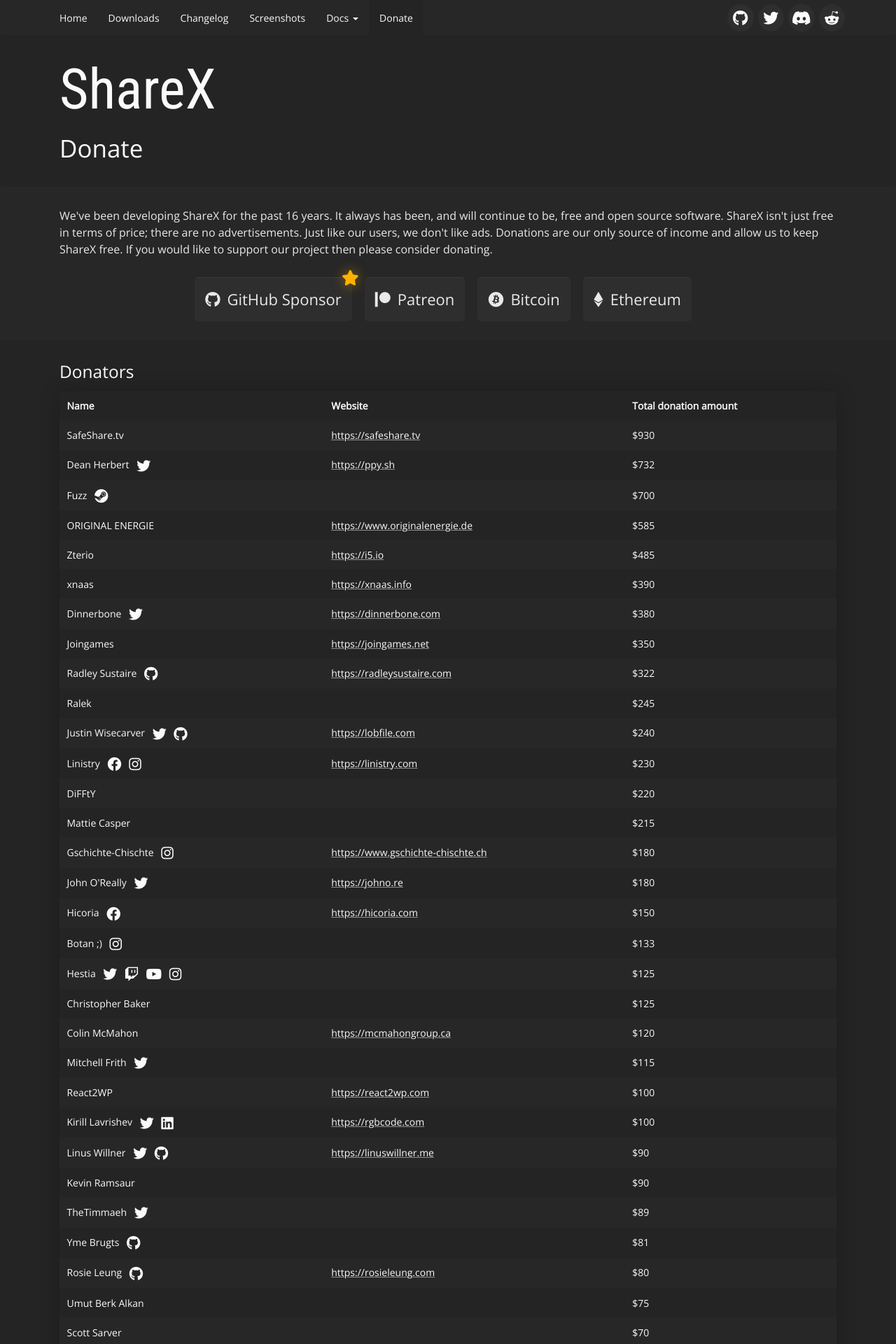
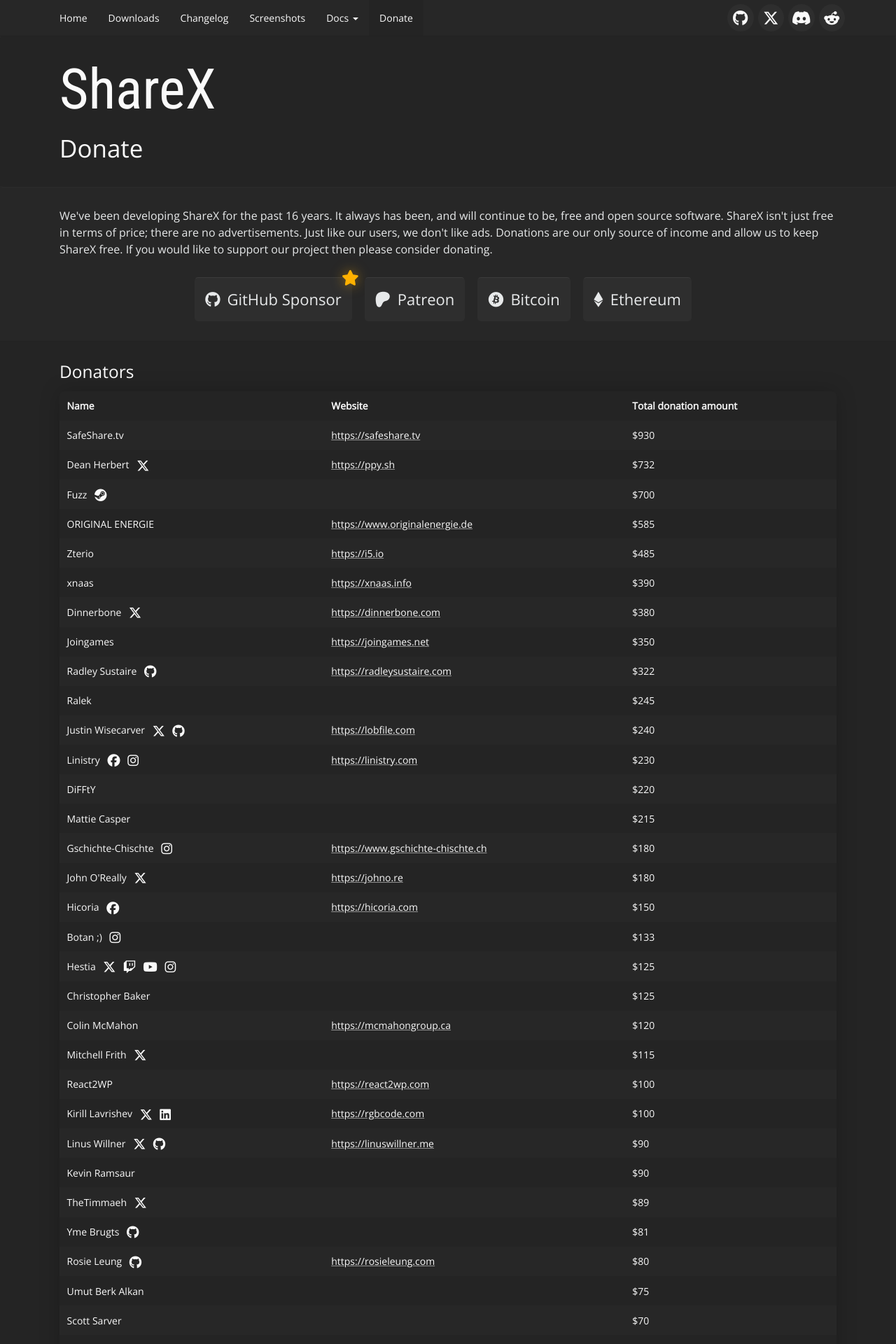
Before and after one commit to ShareX/sharex.github.io, a Jekyll site: the page built from donate.html, in a window 1280 px wide. Shown: the top 1920 px of the page at 70% size. Built offline with Jekyll 4.4.1, drawn with Linux system fonts in a browser that asks for light colours.

Commit message:
Rename Twitter to X & update logo

```diff
--- a/_includes/footer.html
+++ b/_includes/footer.html
@@ -2,8 +2,8 @@
     <div>
         <a class="shields" href="https://github.com/ShareX/ShareX/stargazers" data-toggle="tooltip" data-placement="top" title="GitHub">
             <img src="https://img.shields.io/github/stars/ShareX/ShareX?label=Star&style=social" alt="GitHub" /></a>
-        <a class="shields" href="https://twitter.com/intent/follow?screen_name=ShareX" data-toggle="tooltip" data-placement="top" title="Twitter">
-            <img src="https://img.shields.io/twitter/follow/ShareX" alt="Twitter" /></a>
+        <a class="shields" href="https://twitter.com/intent/follow?screen_name=ShareX" data-toggle="tooltip" data-placement="top" title="X">
+            <img src="https://img.shields.io/twitter/follow/ShareX" alt="X" /></a>
         <a class="shields" href="https://discord.gg/ShareX" data-toggle="tooltip" data-placement="top" title="Discord">
             <img src="https://img.shields.io/discord/194170124859736065?label=Join&logo=Discord&style=social" alt="Discord" /></a>
         <a class="shields" href="https://www.reddit.com/r/sharex" data-toggle="tooltip" data-placement="top" title="Reddit">
--- a/_includes/navbar.html
+++ b/_includes/navbar.html
@@ -34,13 +34,13 @@
 
             <ul class="navbar-nav nav-links">
                 <li class="nav-item"><a class="nav-link" href="{{ site.github }}" data-toggle="tooltip" data-placement="bottom" title="GitHub">
-                        <i class="fab fa-github fa-fw"></i></a></li>
-                <li class="nav-item"><a class="nav-link" href="https://twitter.com/{{ site.twitter }}" data-toggle="tooltip" data-placement="bottom" title="Twitter">
-                        <i class="fab fa-twitter fa-fw"></i></a></li>
+                        <i class="fa-brands fa-github fa-fw"></i></a></li>
+                <li class="nav-item"><a class="nav-link" href="https://twitter.com/{{ site.twitter }}" data-toggle="tooltip" data-placement="bottom" title="X">
+                        <i class="fa-brands fa-x-twitter fa-fw"></i></a></li>
                 <li class="nav-item"><a class="nav-link" href="https://discord.gg/ShareX" data-toggle="tooltip" data-placement="bottom" title="Discord">
-                        <i class="fab fa-discord fa-fw"></i></a></li>
+                        <i class="fa-brands fa-discord fa-fw"></i></a></li>
                 <li class="nav-item"><a class="nav-link" href="https://www.reddit.com/r/sharex" data-toggle="tooltip" data-placement="bottom" title="Reddit">
-                        <i class="fab fa-reddit-alien fa-fw"></i></a></li>
+                        <i class="fa-brands fa-reddit-alien fa-fw"></i></a></li>
             </ul>
         </div>
     </div>
--- a/css/main.scss
+++ b/css/main.scss
@@ -581,8 +581,8 @@
         text-decoration-color: rgba(255, 255, 255, 0.5);
     }
 
-    .fab {
-        font-size: 20px;
+    .fa-brands {
+        font-size: 18px;
         vertical-align: middle;
     }
 
--- a/donate.html
+++ b/donate.html
@@ -82,14 +82,14 @@
                 {% for donator in sortedDonators %}
                 <tr>
                     <td>{{ donator.name }}
-                        {% if donator.twitter %}<a href="{{ donator.twitter }}"><i class="fab fa-twitter"></i></a>{% endif %}
-                        {% if donator.facebook %}<a href="{{ donator.facebook }}"><i class="fab fa-facebook"></i></a>{% endif %}
-                        {% if donator.github %}<a href="{{ donator.github }}"><i class="fab fa-github"></i></a>{% endif %}
-                        {% if donator.twitch %}<a href="{{ donator.twitch }}"><i class="fab fa-twitch"></i></a>{% endif %}
-                        {% if donator.youtube %}<a href="{{ donator.youtube }}"><i class="fab fa-youtube"></i></a>{% endif %}
-                        {% if donator.linkedin %}<a href="{{ donator.linkedin }}"><i class="fab fa-linkedin"></i></a>{% endif %}
-                        {% if donator.instagram %}<a href="{{ donator.instagram }}"><i class="fab fa-instagram"></i></a>{% endif %}
-                        {% if donator.steam %}<a href="{{ donator.steam }}"><i class="fab fa-steam"></i></a>{% endif %}
+                        {% if donator.twitter %}<a href="{{ donator.twitter }}"><i class="fa-brands fa-x-twitter"></i></a>{% endif %}
+                        {% if donator.facebook %}<a href="{{ donator.facebook }}"><i class="fa-brands fa-facebook"></i></a>{% endif %}
+                        {% if donator.github %}<a href="{{ donator.github }}"><i class="fa-brands fa-github"></i></a>{% endif %}
+                        {% if donator.twitch %}<a href="{{ donator.twitch }}"><i class="fa-brands fa-twitch"></i></a>{% endif %}
+                        {% if donator.youtube %}<a href="{{ donator.youtube }}"><i class="fa-brands fa-youtube"></i></a>{% endif %}
+                        {% if donator.linkedin %}<a href="{{ donator.linkedin }}"><i class="fa-brands fa-linkedin"></i></a>{% endif %}
+                        {% if donator.instagram %}<a href="{{ donator.instagram }}"><i class="fa-brands fa-instagram"></i></a>{% endif %}
+                        {% if donator.steam %}<a href="{{ donator.steam }}"><i class="fa-brands fa-steam"></i></a>{% endif %}
                     </td>
                     <td>{% if donator.website %}<a href="{{ donator.website }}">{{ donator.website }}</a>{% endif %}</td>
                     <td>{% if donator.amount %}${{ donator.amount }}{% else %}*{% endif %}</td>
--- a/index.html
+++ b/index.html
@@ -31,7 +31,7 @@
                 <a class="btn sharex-microsoft-store" role="button" data-toggle="tooltip" data-placement="bottom" title="" href="https://www.microsoft.com/store/apps/9nblggh4z1sp">
                     Microsoft Store<i class="fa-brands fa-microsoft"></i>
                 </a>
-                <a class="btn sharex-steam" role="button" data-toggle="tooltip" data-placement="bottom" title="" href="http://store.steampowered.com/app/400040/">
+                <a class="btn sharex-steam" role="button" data-toggle="tooltip" data-placement="bottom" title="" href="https://store.steampowered.com/app/400040/ShareX/">
                     Steam<i class="fa-brands fa-steam"></i>
                 </a>
             </div>
```
Also changed, not shown: css/fontawesome.all.min.css, webfonts/fa-brands-400.ttf, webfonts/fa-brands-400.woff2, webfonts/fa-regular-400.ttf, webfonts/fa-regular-400.woff2, webfonts/fa-solid-900.ttf, webfonts/fa-solid-900.woff2.
